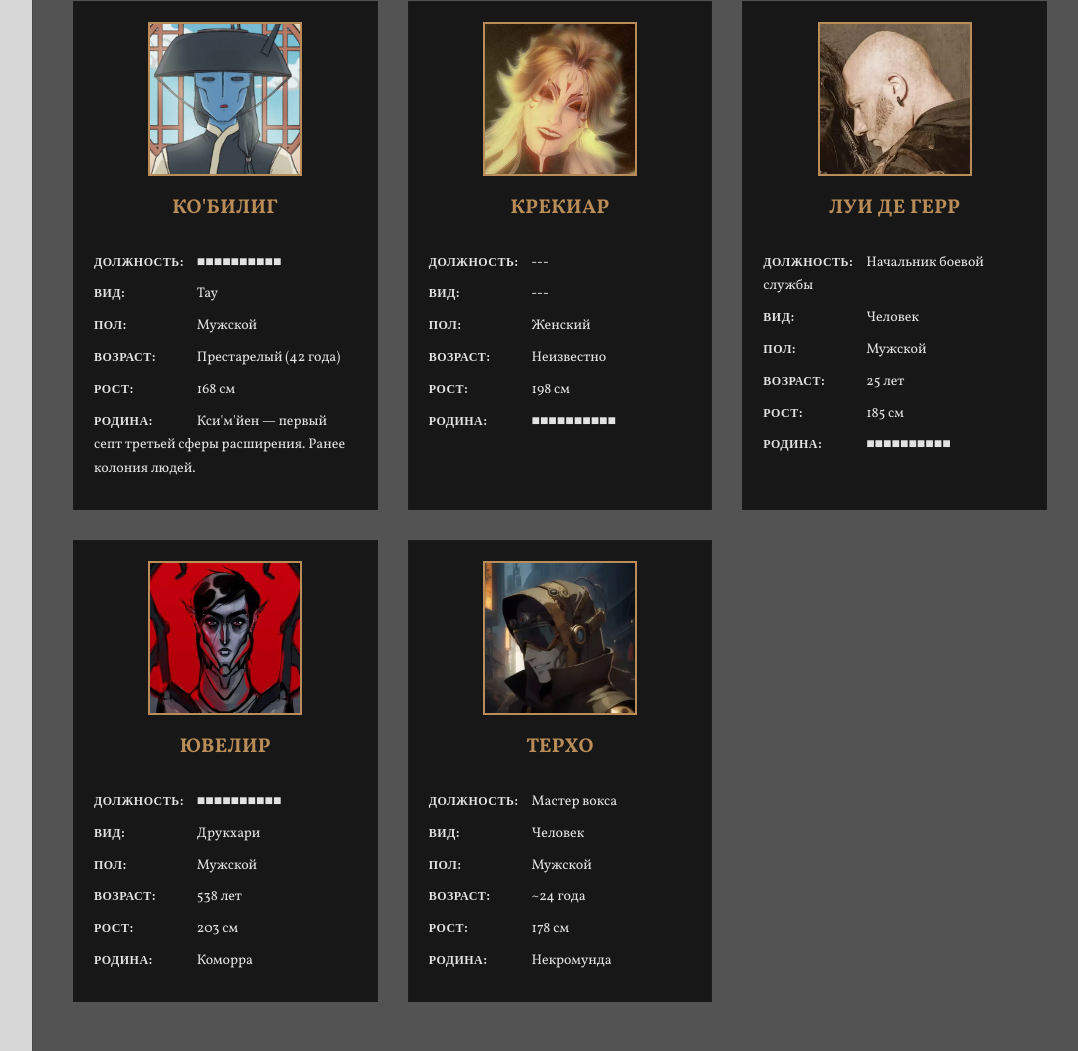
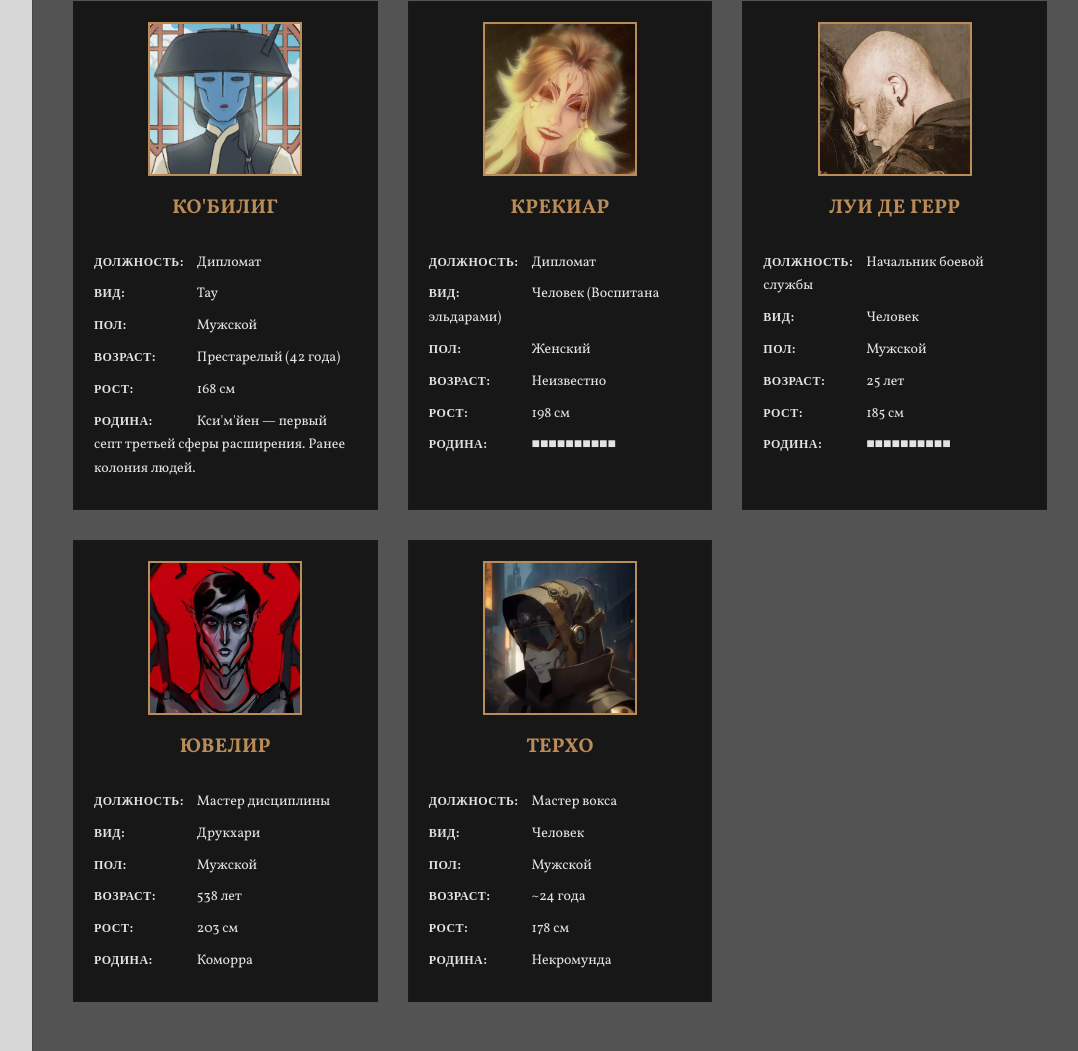
Before and after one commit to Savage-Hammer/sh, a plain HTML site: page svita.html in a window 1280 px wide. Shown: the part 1716-2767 px from the top of the page, without its empty margins (193-1271 px from the left). Drawn offline with nearby package versions, Linux system fonts and the light colour scheme; a web font is replaced by a local one.

Commit message:
Update svita.html

```diff
--- a/svita.html
+++ b/svita.html
@@ -554,7 +554,7 @@
                     <div class="character-small-portrait"><img src="img/kab1.webp" alt="Ко'Билиг" class="character-portrait"></div>
                     <div class="character-small-content">
                         <h3>Ко'Билиг</h3>
-                        <p><strong>Должность:</strong> ■■■■■■■■■■</p>
+                        <p><strong>Должность:</strong> Дипломат</p>
                         <p><strong>Вид:</strong> Тау</p>
                         <p><strong>Пол:</strong> Мужской</p>
                         <p><strong>Возраст:</strong> Престарелый (42 года)</p>
@@ -568,8 +568,8 @@
                     <div class="character-small-portrait"><img src="img/cre1.webp" alt="Крекиар" class="character-portrait"></div>
                     <div class="character-small-content">
                         <h3>Крекиар</h3>
-                        <p><strong>Должность:</strong> ---</p>
-                        <p><strong>Вид:</strong> ---</p>
+                        <p><strong>Должность:</strong> Дипломат</p>
+                        <p><strong>Вид:</strong> Человек (Воспитана эльдарами)</p>
                         <p><strong>Пол:</strong> Женский</p>
                         <p><strong>Возраст:</strong> Неизвестно</p>
                         <p><strong>Рост:</strong> 198 см</p>
@@ -596,7 +596,7 @@
                     <div class="character-small-portrait"><img src="img/nas1.webp" alt="Настур" class="character-portrait"></div>
                     <div class="character-small-content">
                         <h3>Ювелир</h3>
-                        <p><strong>Должность:</strong> ■■■■■■■■■■</p>
+                        <p><strong>Должность:</strong> Мастер дисциплины</p>
                         <p><strong>Вид:</strong> Друкхари</p>
                         <p><strong>Пол:</strong> Мужской</p>
                         <p><strong>Возраст:</strong> 538 лет</p>
```
